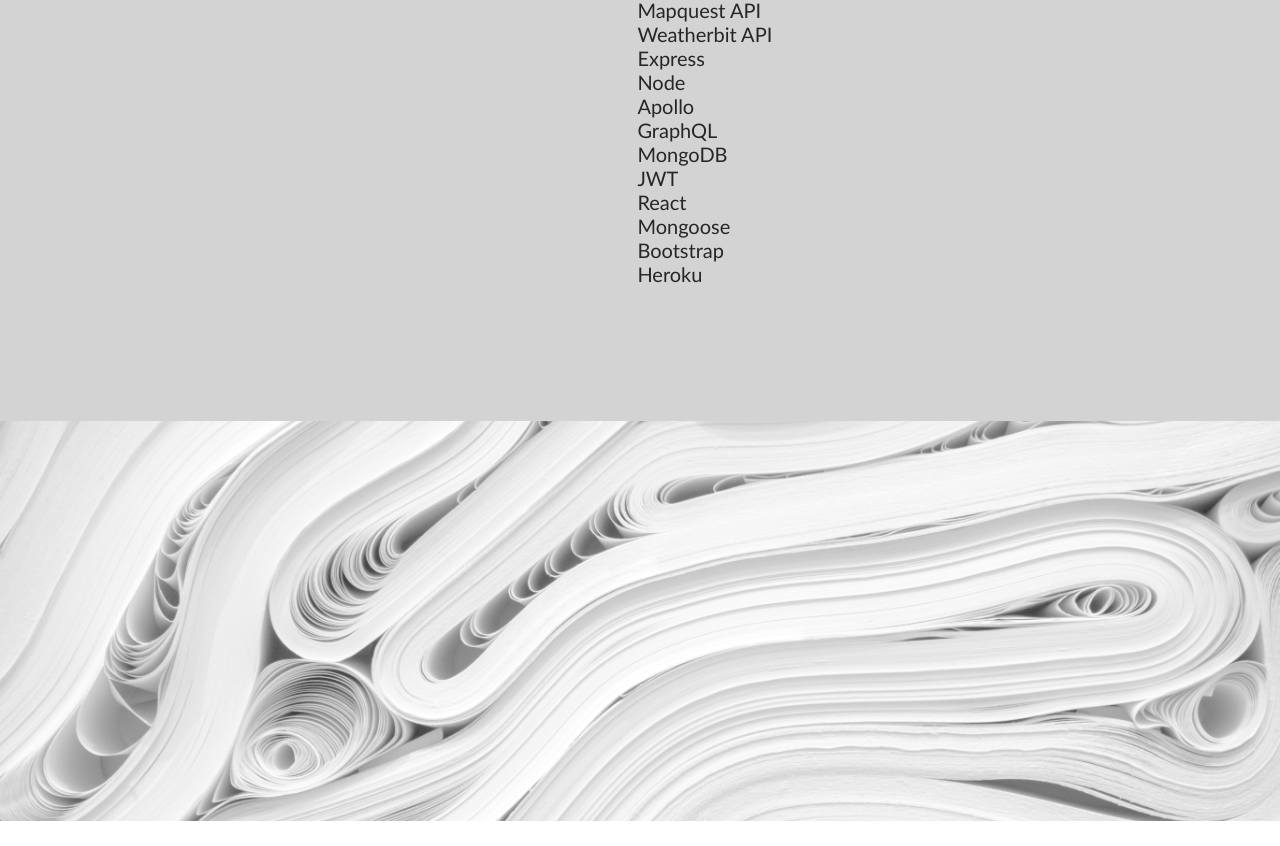
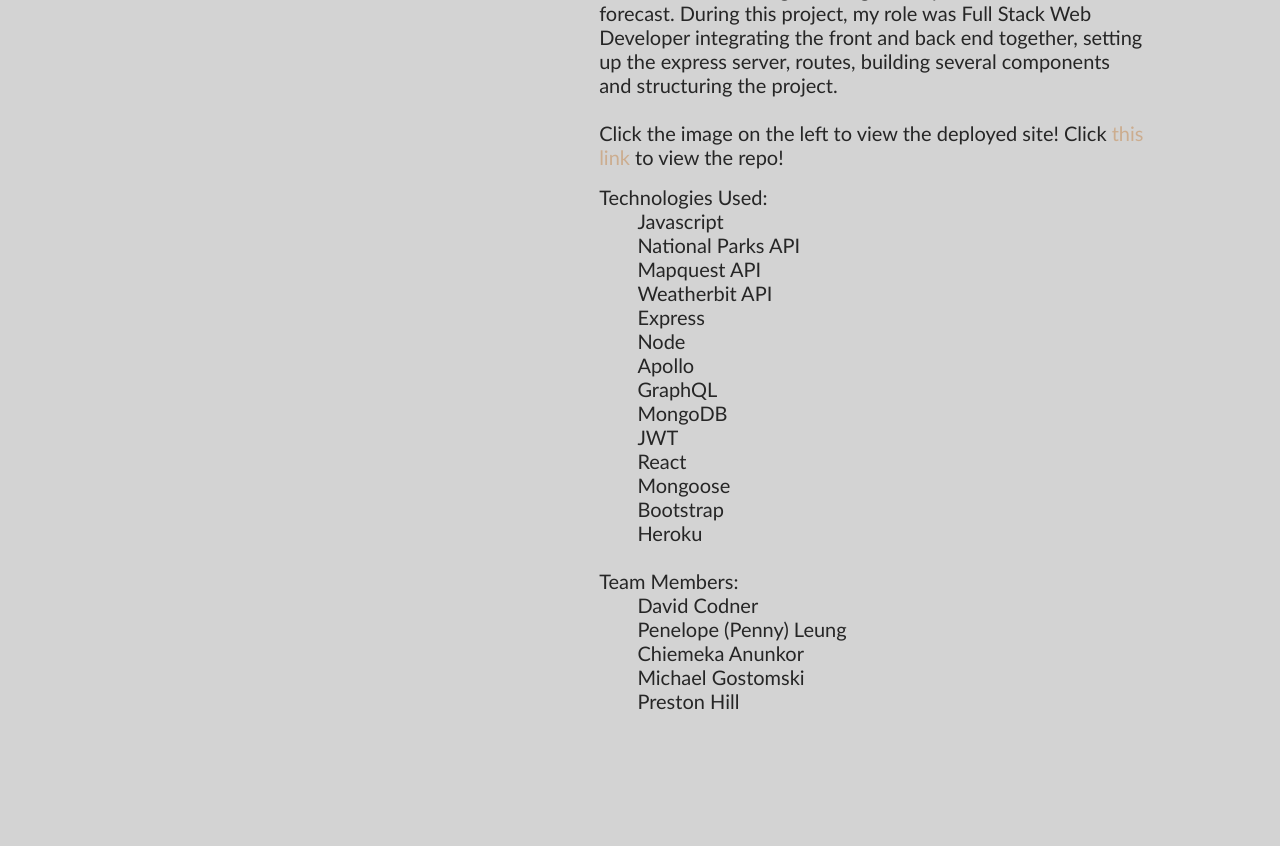
Before and after one commit to chewy441014/portfolio-react, a React (Create React App) app: page /project/01 in a window 1280 px wide. Shown: the part 1040-1886 px from the top of the page. Before the commit the page ends 1861 px from the top, so only its background shows below. Built offline with nearby package versions, Linux system fonts and the light colour scheme.

Commit message:
added additional details, team / individual project, teammates

```diff
--- a/src/assets/assets.json
+++ b/src/assets/assets.json
@@ -4,48 +4,61 @@
             "id": "03",
             "title": "Code Quiz",
             "image": "cq",
-            "description": "This web app is a ten question quiz on Javascript topics, for each wrong answer, 15 seconds is deducted and with a time limit of 75 seconds, this quiz is quite hard. I recommend doing it multiple times. At the end, your score will be recorded with your name or initials, and you can see high scores from anyone who has done the quiz on your web browser! \n \n To use this web app, simply go to the Github pages link and click start or view leaderboard if you'd like to scope out the competition first. If you run out of time, you get a score of zero, if you answer incorrectly and the time deduction reduces the time to zero, you get a score of zero.",
+            "collab": "Individual Project",
+            "description": "This quiz will help you polish your vanilla Javascript and jQuery knowledge. It is a web app with ten questions on Javascript topics, for each wrong answer, 15 seconds is deducted and with a time limit of 75 seconds, this quiz is quite hard. I recommend doing it multiple times. At the end, your score will be recorded with your name or initials, and you can see high scores from anyone who has done the quiz on your web browser! To use this web app, simply go to the Github pages link and click start or view leaderboard if you'd like to scope out the competition first. If you run out of time, you get a score of zero, if you answer incorrectly and the time deduction reduces the time to zero, you get a score of zero.",
             "link": "https://chewy441014.github.io/Code-Quiz/",
+            "repo": "https://github.com/chewy441014/Code-Quiz",
             "technologies": ["Javascript", "HTML", "CSS"]
         },
         {
             "id": "01",
             "title": "Park Picker",
             "image": "pp",
-            "description": "This full stack web app boasts a fully hosted backend, and database. The backend is hosted on Heroku, and the database is hosted by MongoDB Atlas. The webpage utilizes a React front end, Axios API calls, fully integrated user login and signup with options to save results when logged in. Enter a location and select an activity (camping, hiking, swimming, etc...) to view the closest parks where that activity is available. After searching, the 10 closest National Parks where the chosen activity is available are displayed. Click on the resulting park cards to view more information, including a driving route, park details and forecast.",
+            "collab": "Team Project",
+            "description": "Finding resources in one place for planning camping, hiking or other trips to the US National Parks can be a challenge, so we created Park Picker to give National Parks, weather data, and directions in once place. This full stack web app boasts a fully hosted backend, and database. The backend is hosted on Heroku, and the database is hosted by MongoDB Atlas. The webpage utilizes a React front end, Axios API calls, fully integrated user login and signup with options to save results when logged in. Enter a location and select an activity (camping, hiking, swimming, etc...) to view the closest parks where that activity is available. After searching, the 10 closest National Parks where the chosen activity is available are displayed. Click on the resulting park cards to view more information, including a driving route, park details and forecast. During this project, my role was Full Stack Web Developer integrating the front and back end together, setting up the express server, routes, building several components and structuring the project.",
             "link": "https://park-picker-react.herokuapp.com/",
-            "technologies": ["Javascript", "National Parks API", "Mapquest API", "Weatherbit API", "Express", "Node", "Apollo", "GraphQL", "MongoDB", "JWT", "React", "Mongoose", "Bootstrap", "Heroku"]
+            "repo": "https://github.com/chewy441014/park-picker",
+            "technologies": ["Javascript", "National Parks API", "Mapquest API", "Weatherbit API", "Express", "Node", "Apollo", "GraphQL", "MongoDB", "JWT", "React", "Mongoose", "Bootstrap", "Heroku"],
+            "teammates": ["David Codner", "Penelope (Penny) Leung", "Chiemeka Anunkor", "Michael Gostomski", "Preston Hill"]
         },
         {
             "id": "02",
             "title": "Note Taker",
             "image": "nt",
-            "description": "View, create and delete notes in this simple web app, hosted on Github and Heroku. To create a new note, click the plus in the top right. To save a note, press the save button in the top right, and to view a note, click the note on the left, and the note will be displayed.",
+            "collab": "Individual Project",
+            "description": "View, create and delete notes in this simple web app, hosted on Heroku. To create a new note, click the plus in the top right. To save a note, press the save button in the top right, and to view a note, click the note on the left, and the note will be displayed.",
             "link": "https://notes-tracker-preston.herokuapp.com/",
+            "repo": "https://github.com/chewy441014/notes-tracker",
             "technologies": ["Node", "Express", "Javascript"]
         },
         {
             "id": "06",
             "title": "Social Media Backend",
             "image": "sm",
-            "description": "This is a MongoDB, Express and Node backend designed to mimic a social network. There are users, who can make posts and reactions to those posts.",
+            "collab": "Individual Project",
+            "description": "Connecting with friends and family over the internet is an important part of building and maintaining relationships. This social media backend sets up the database and server for a website to accomplish this goal. This is a MongoDB, Express and Node backend designed to mimic a social network. There are users, who can make posts and reactions to those posts.",
             "link": "https://github.com/chewy441014/social-media-backend",
+            "repo": "https://github.com/chewy441014/social-media-backend",
             "technologies": ["Node", "Express", "MongoDB", "Javascript"]
         },
         {
             "id": "04",
             "title": "Tech Blog",
             "image": "tb",
-            "description": "A full stack web app which allows users to communicate in a blog like format. Hosted on Heroku. The tech blog utilizes MVC (Model, View, Controller), to structure the development files. It also integrates a hosted database to store users, posts, and comments using MySQL and JawsDB hosting service.",
+            "collab": "Individual Project",
+            "description": "Share your professional ideas on this blog style forum! This full stack web app which allows users to communicate in a blog like format. Hosted on Heroku, the tech blog utilizes MVC (Model, View, Controller) to structure the development files. It also integrates a hosted database to store users, posts, and comments using MySQL and JawsDB hosting service.",
             "link": "https://tech-blog-preston.herokuapp.com/",
+            "repo": "https://github.com/chewy441014/tech-blog",
             "technologies": ["Javascript", "Jquery", "Bootstrap", "Handlebars", "Sequilize", "MySQL", "Node", "Express", "Heroku"]
         },
         {
             "id": "05",
             "title": "Travel Weather Check",
             "image": "tw",
-            "description": "This web app allows you to search for a five day forecast in any city. Utilizing jQuery, the webpage is dynamically updated with data from a weather API based on the user's input. Using localstorage, a search history column is generated in real time based on user input. \n \n Search on the left for the five day forecast and current weather of a city. Hit enter or click the search button. The search is saved underneath the search bar and you can click it to see up to date weather info for that city again.",
+            "collab": "Individual Project",
+            "description": "This web app allows you to search for a five day forecast in any city. Utilizing jQuery, the webpage is dynamically updated with data from a weather API based on the user's input. Using localstorage, a search history column is stored and generated in real time based on user input. Search on the left for the five day forecast and current weather of a city. Hit enter or click the search button. The search is saved underneath the search bar and you can click it to see up to date weather info for that city again.",
             "link": "https://chewy441014.github.io/Travel-Weather-Check/",
+            "repo": "https://github.com/chewy441014/Travel-Weather-Check",
             "technologies": ["Javascript", "JQuery", "Bootstrap", "AJAX"]
         }
     ]
--- a/src/pages/Project.js
+++ b/src/pages/Project.js
@@ -25,6 +25,7 @@
         <div>
             <div className="contain">
                 <h1>{projectData.title}</h1>
+                <p>{projectData.collab}</p>
                 <div className="contain-center">
                     <div className="projectimg">
                         <a href={projectData.link} target="_blank" onMouseEnter={handleMouseEnter} onMouseLeave={handleMouseExit}>
@@ -34,12 +35,26 @@
                     </div>
                     <div className="projectdesc">
                         <p>{projectData.description}</p>
+                        <>&nbsp;</>
+                        <p>Click the image on the left to view the deployed site! Click <a href={projectData.repo}>this link</a> to view the repo!</p>
                         <p className="technologyp">Technologies Used:</p>
                         <ul className="technology">
                             {projectData.technologies.map((elem) =>
                                 <li key={elem}>{elem}</li>
                             )}
                         </ul>
+                        <>&nbsp;</>
+                        {projectData.collab === "Team Project" ?
+                                <>
+                                <p>Team Members:</p>
+                                <ul className="technology">
+                                    {projectData.teammates.map((member) =>
+                                    <li key={member}>{member}</li>
+                                    )}
+                                </ul>
+                                </>
+                                :
+                                <>&nbsp;</>}
                     </div>
                 </div>
             </div>
--- a/src/styles/project.css
+++ b/src/styles/project.css
@@ -40,7 +40,7 @@
 }
 
 .hide-details2 {
-    display: none;
+    visibility: hidden;
 }
 
 .show-details2 {
```
Also changed, not shown: src/components/Work/index.js (+6 -6 lines), 13 other files (tests, documents, lock files or other folders).
